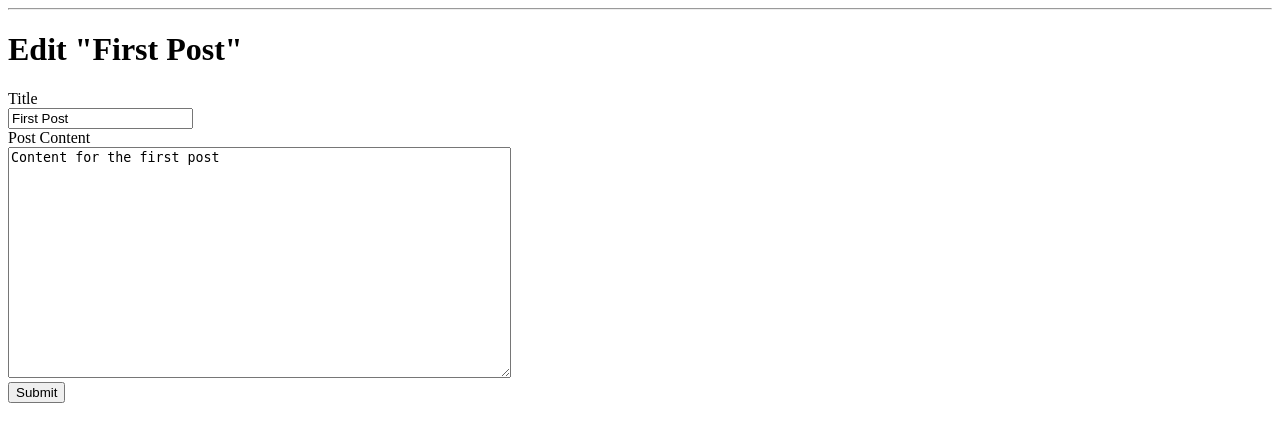
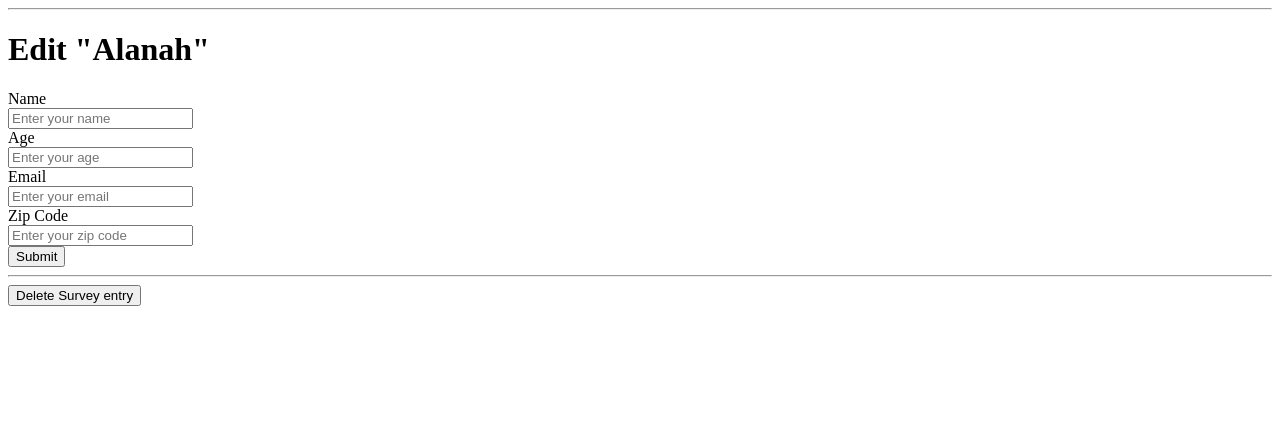
Before and after one commit to alanahASURE/FlaskForms, a Flask app: page /1/edit/ in a window 1280 px wide. Shown: the part 63-505 px from the top of the page. Run offline with Flask 3, Linux system fonts and the light colour scheme; data comes from the database, SQL or seed files in the repository.

Commit message:
updated survey to be incorporated with database

```diff
--- a/app/app.py
+++ b/app/app.py
@@ -11,39 +11,54 @@ def get_db_connection():
     conn.row_factory = sqlite3.Row
     return conn
 
-def get_post(post_id):
+def get_survey(survey_id):
     conn = get_db_connection()
-    post = conn.execute('SELECT * FROM posts WHERE id = ?',
-                        (post_id,)).fetchone()
+    survey = conn.execute('SELECT * FROM surveys WHERE id = ?',
+                        (survey_id,)).fetchone()
     conn.close()
-    if post is None:
+    if survey is None:
         abort(404)
-    return post
+    return survey
 
 @app.route('/<int:id>/edit/', methods=('GET', 'POST'))
 def edit(id):
-    post = get_post(id)
+    survey = get_survey(id)
 
     if request.method == 'POST':
-        title = request.form['title']
-        content = request.form['content']
+        name = request.form['name']
+        age = request.form['age']
+        email = request.form['email']
+        zipcode = request.form['zipcode']
 
-        if not title:
-            flash('Title is required!')
-
-        elif not content:
-            flash('Content is required!')
+        if not name:
+            flash('Name is required!')
+        elif not age:
+            flash('Age is required!')
+        elif not email:
+            flash('Email is required!')
+        elif not zipcode:
+            flash('Zip code is required!')
 
         else:
             conn = get_db_connection()
-            conn.execute('UPDATE posts SET title = ?, content = ?'
+            conn.execute('UPDATE surveys SET name = ?, age = ?, email = ?, zipcode = ?'
                          ' WHERE id = ?',
-                         (title, content, id))
+                         (name, age, email, zipcode, id))
             conn.commit()
             conn.close()
             return redirect(url_for('index'))
 
-    return render_template('edit.html', post=post)
+    return render_template('edit.html', survey=survey)
+
+@app.route('/<int:id>/delete/', methods=('POST',))
+def delete(id):
+    survey = get_survey(id)
+    conn = get_db_connection()
+    conn.execute('DELETE FROM surveys WHERE id = ?', (id,))
+    conn.commit()
+    conn.close()
+    flash('"{}" was successfully deleted!'.format(survey['name']))
+    return redirect(url_for('index'))
 
 survey_list = [{
     'name': 'Lana',
@@ -66,10 +81,9 @@ def index():
         return redirect(url_for('survey'))
     #database
     conn = get_db_connection()
-    posts = conn.execute('SELECT * FROM posts').fetchall()
+    surveys = conn.execute('SELECT * FROM surveys').fetchall()
     conn.close()
-
-    return render_template('index.html', form=form, posts=posts)
+    return render_template('index.html', surveys=surveys)
 
 
 @app.route('/survey/')
@@ -79,17 +93,23 @@ def survey():
 @app.route('/create/', methods=('GET', 'POST'))
 def create():
     if request.method == 'POST':
-        title = request.form['title']
-        content = request.form['content']
+        name = request.form['name']
+        age = request.form['age']
+        email = request.form['email']
+        zipcode = request.form['zipcode']
 
-        if not title:
-            flash('Title is required!')
-        elif not content:
-            flash('Content is required!')
+        if not name:
+            flash('Name is required!')
+        elif not age:
+            flash('Age is required!')
+        elif not email:
+            flash('Email is required!')
+        elif not zipcode:
+            flash('Zip code is required!')
         else:
             conn = get_db_connection()
-            conn.execute('INSERT INTO posts (title, content) VALUES (?, ?)',
-                         (title, content))
+            conn.execute("INSERT INTO surveys (name, age, email, zipcode) VALUES (?, ?, ?, ?)",
+                        (name, age, email, zipcode))
             conn.commit()
             conn.close()
             return redirect(url_for('index'))
--- a/app/schema.sql
+++ b/app/schema.sql
@@ -1,8 +1,10 @@
-DROP TABLE IF EXISTS posts;
+DROP TABLE IF EXISTS surveys;
 
-CREATE TABLE posts (
+CREATE TABLE surveys (
     id INTEGER PRIMARY KEY AUTOINCREMENT,
     created TIMESTAMP NOT NULL DEFAULT CURRENT_TIMESTAMP,
-    title TEXT NOT NULL,
-    content TEXT NOT NULL
-);
+    name TEXT NOT NULL,
+    age INTEGER NOT NULL,
+    email TEXT NOT NULL,
+    zipcode INTEGER NOT NULL
+)
--- a/app/templates/base.html
+++ b/app/templates/base.html
@@ -4,18 +4,20 @@
     <meta charset="UTF-8">
     <title>{% block title %} {% endblock %} - FlaskApp</title>
     <style>
-      nav a {
-        color: #d64161;
-        font-size: 3em;
-        margin-left: 50px;
-        text-decoration: none;
-      }
       .post {
             padding: 10px;
             margin: 5px;
             background-color: #f3f3f3
+        }
 
-      .alert {
+        nav a {
+            color: #d64161;
+            font-size: 3em;
+            margin-left: 50px;
+            text-decoration: none;
+        }
+
+        .alert {
             padding: 20px;
             margin: 5px;
             color: #970020;
--- a/app/templates/edit.html
+++ b/app/templates/edit.html
@@ -1,23 +1,38 @@
 {% extends 'base.html' %}
 
 {% block content %}
-<h1>{% block title %} Edit "{{ post['title'] }}" {% endblock %}</h1>
+<h1>{% block title %} Edit "{{ survey['name'] }}" {% endblock %}</h1>
 <form method="post">
-  <label for="title">Title</label>
+  <label for="name">Name</label>
   <br>
-  <input type="text" name="title"
-         placeholder="Post title"
-         value="{{ request.form['title'] or post['title'] }}"></input>
+  <input type="text" name="name"
+         placeholder="Enter your name"
+         value="{{ request.form['name'] }}"></input>
   <br>
-
-  <label for="content">Post Content</label>
+  <label for="age">Age</label>
   <br>
-  <textarea name="content"
-            placeholder="Post content"
-            rows="15"
-            cols="60"
-  >{{ request.form['content'] or post['content'] }}</textarea>
+  <input type="age" name="age"
+         placeholder="Enter your age"
+         value="{{ request.form['age'] }}"></input>
+  <br>
+  <label for="email">Email</label>
+  <br>
+  <input type="email" name="email"
+         placeholder="Enter your email"
+         value="{{ request.form['email'] }}"></input>
+  <br>
+  <label for="zipcode">Zip Code</label>
+  <br>
+  <input type="zipcode" name="zipcode"
+         placeholder="Enter your zip code"
+         value="{{ request.form['zipcode'] }}"></input>
   <br>
   <button type="submit">Submit</button>
 </form>
+
+<hr>
+<form action="{{ url_for('delete', id=survey['id']) }}" method="POST">
+  <input type="submit" value="Delete Survey entry"
+         onclick="return confirm('Are you sure you want to delete this survey entry?')">
+</form>
 {% endblock %}
```
Also changed, not shown: app/init_db.py (+2 -6 lines), app/templates/create.html (+22 -12 lines), app/templates/index.html (+11 -71 lines), app/database.db.
